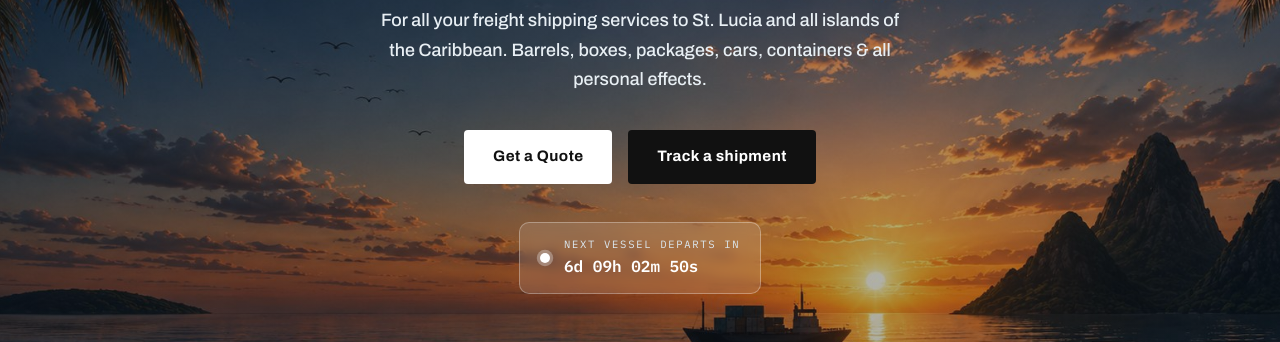
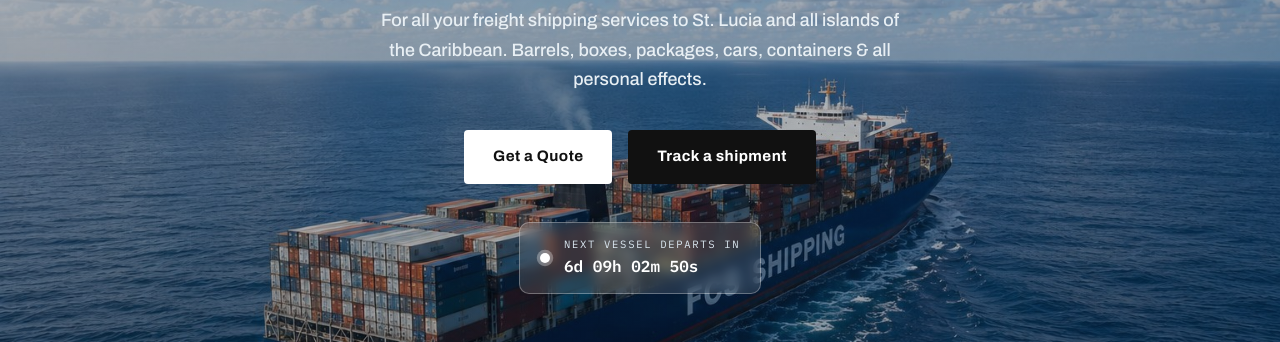
Before and after one commit to adminfcs1223/fcs-shipping, a website: page fcs-shipping/index.html in a window 1280 px wide. Shown: the part 341-683 px from the top of the page. Drawn offline with nearby package versions, Linux system fonts and the light colour scheme; no server answers.

Commit message:
Update hero image source in index.html

```diff
--- a/fcs-shipping/index.html
+++ b/fcs-shipping/index.html
@@ -44,7 +44,7 @@
 </nav>
 
 <header class="hero" id="top">
-  <img class="hero-img" src="/assets/fcs-hero-background.jpg"
+  <img class="hero-img" src="ship pic.jpg"
        onerror="this.onerror=null;this.src='/assets/hero-ship.jpg'"
        alt="FCS Shipping container ship at sea">
   <div>
```
